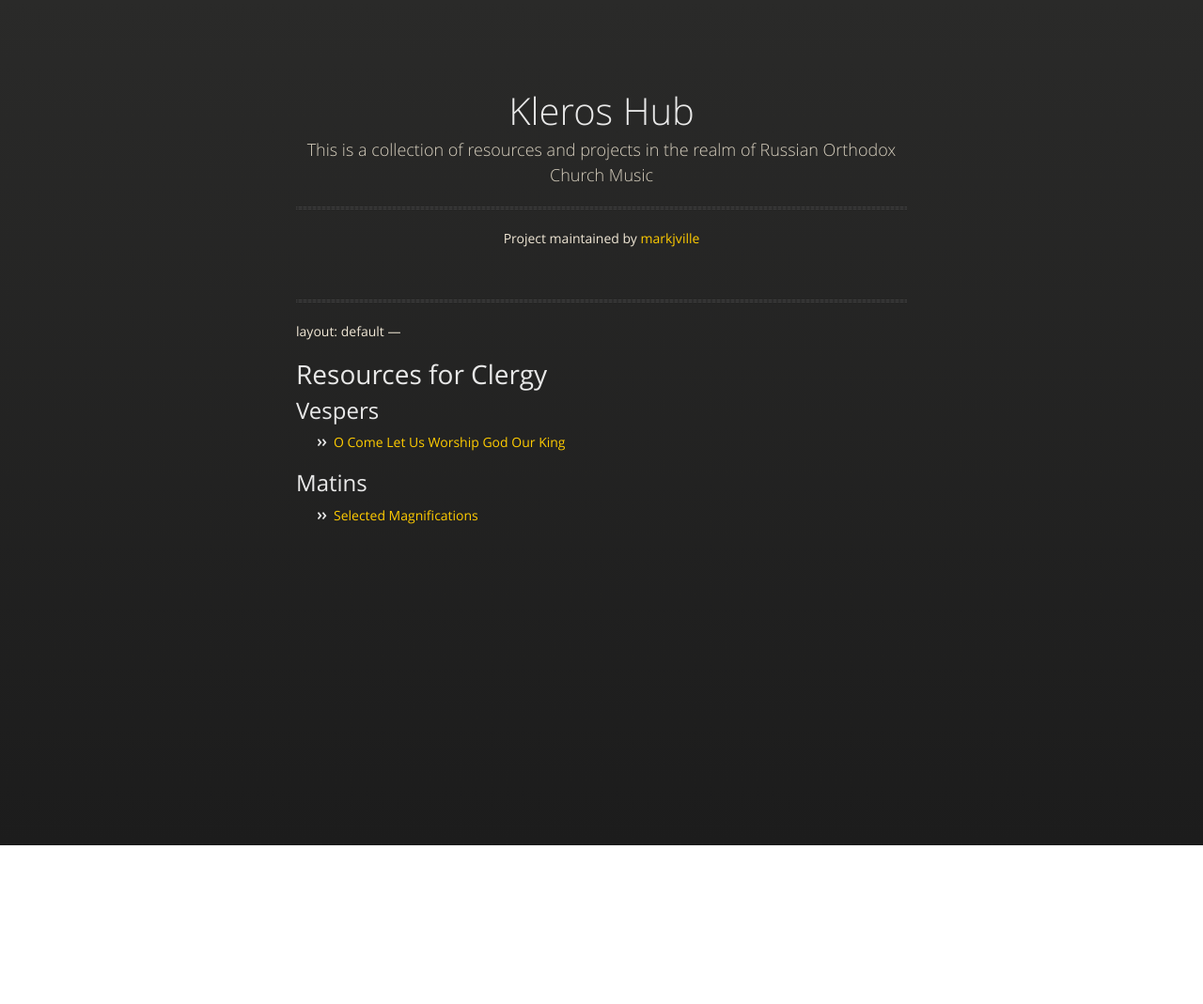
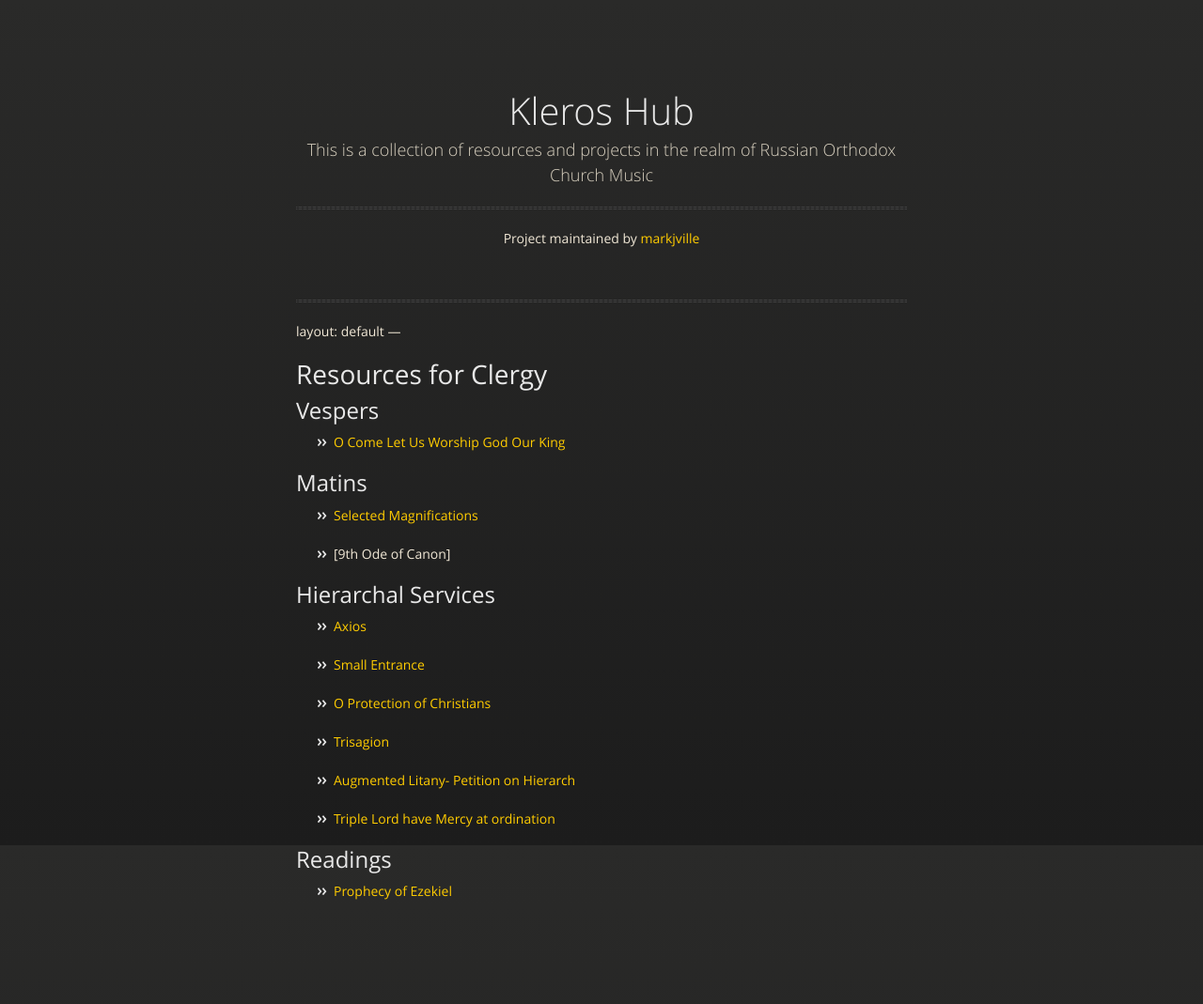
Before and after one commit to markjville/markjville.github.io, a Jekyll site: the page built from clergy-resources.md, in a window 1280 px wide. Shown: the whole page at 94% size. Built offline with Jekyll 4.4.1, drawn with Linux system fonts in a browser that asks for light colours; our own code applies the rules of GitHub Pages for plain Markdown files; before the commit the page ends 900 px from its top, so only the background shows below that.

Commit message:
Update clergy-resources.md

```diff
--- a/clergy-resources.md
+++ b/clergy-resources.md
@@ -10,3 +10,22 @@ layout: default
 
 ## Matins
 - [Selected Magnifications](https://markjville.github.io/docs/Selected-Magnifications-male-quartet.pdf)
+
+- [9th Ode of Canon]
+
+## Hierarchal Services
+- [Axios](https://markjville.github.io/docs/Axios-for-Clergy-common-chant.pdf)
+
+- [Small Entrance](https://markjville.github.io/docs/O-Come-Let-Us-Worship-Hierarchal-Male Choir.pdf)
+
+- [O Protection of Christians](https://markjville.github.io/docs/O-Protection-of-Christians-male-choir.pdf)
+
+- [Trisagion]()
+
+- [Augmented Litany- Petition on Hierarch]()
+
+- [Triple Lord have Mercy at ordination]()
+
+## Readings
+
+- [Prophecy of Ezekiel]()
```
